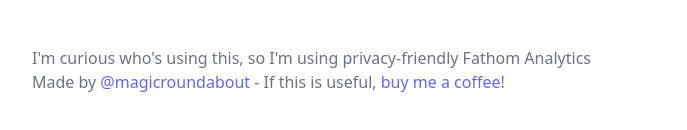
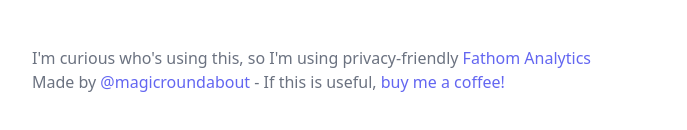
Before and after one commit to rosswintle/tweet-finder, a website: page index.html in a window 1280 px wide. Shown: the part 594-724 px from the top of the page, without its empty margins (296-983 px from the left). Drawn offline with Linux system fonts and the light colour scheme.

Commit message:
Style another link

```diff
--- a/index.html
+++ b/index.html
@@ -56,7 +56,7 @@
         </div>
     </form>
 
-    <p class="mt-12 text-md text-gray-500">I'm curious who's using this, so I'm using privacy-friendly <a href="https://usefathom.com/ref/SVE71E">Fathom Analytics</a></p>
+    <p class="mt-12 text-md text-gray-500">I'm curious who's using this, so I'm using privacy-friendly <a class="text-indigo-500 hover:underline" href="https://usefathom.com/ref/SVE71E">Fathom Analytics</a></p>
     <p class="text-md text-gray-500">Made by <a class="text-indigo-500 hover:underline" href="https://twitter.com/magicroundabout">@magicroundabout</a> - If this is useful, <a class="text-indigo-500 hover:underline" href="https://ko-fi.com/magicroundabout">buy me a coffee!</a></p>
 
     <script>
```
